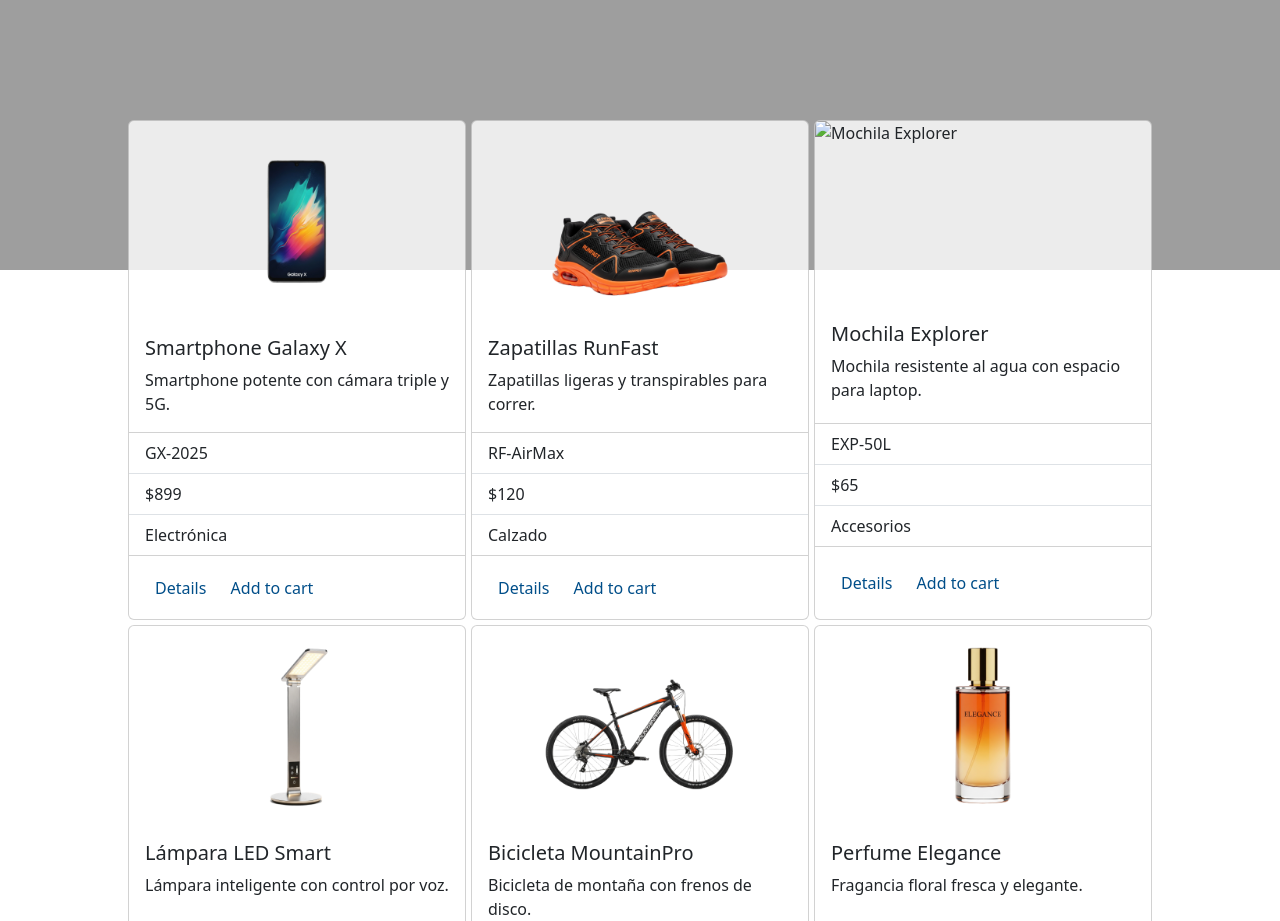
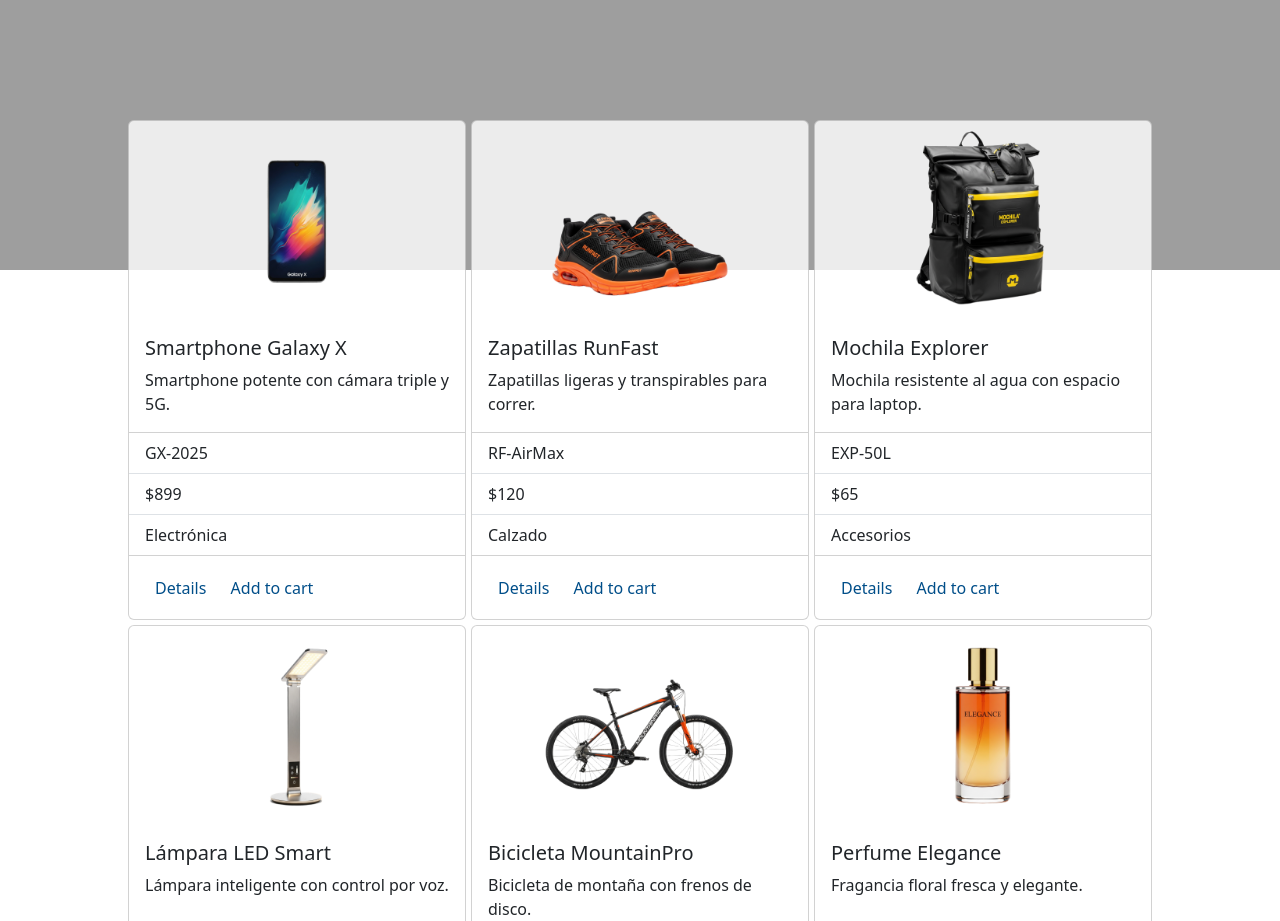
Before and after one commit to saulojgf/M13-Reto, a plain HTML site: page index.html in a window 1280 px wide. Shown: the part 800-1721 px from the top of the page. Drawn offline with nearby package versions, Linux system fonts and the light colour scheme; files that its build step writes are made by us from their sources; the site is published under a folder, as on GitHub Pages, so addresses that start at the root find nothing.

Commit message:
remove slash from image

```diff
--- a/index.html
+++ b/index.html
@@ -109,7 +109,7 @@
             </div>
 
             <div class="card">
-                <img class="card-img-top" src="/img/products/mochilaexplorer.webp" alt="Mochila Explorer">
+                <img class="card-img-top" src="img/products/mochilaexplorer.webp" alt="Mochila Explorer">
                 <div class="card-body card-description">
                     <h5 class="card-title">Mochila Explorer</h5>
                     <p class="card-text">Mochila resistente al agua con espacio para laptop.</p>
```
